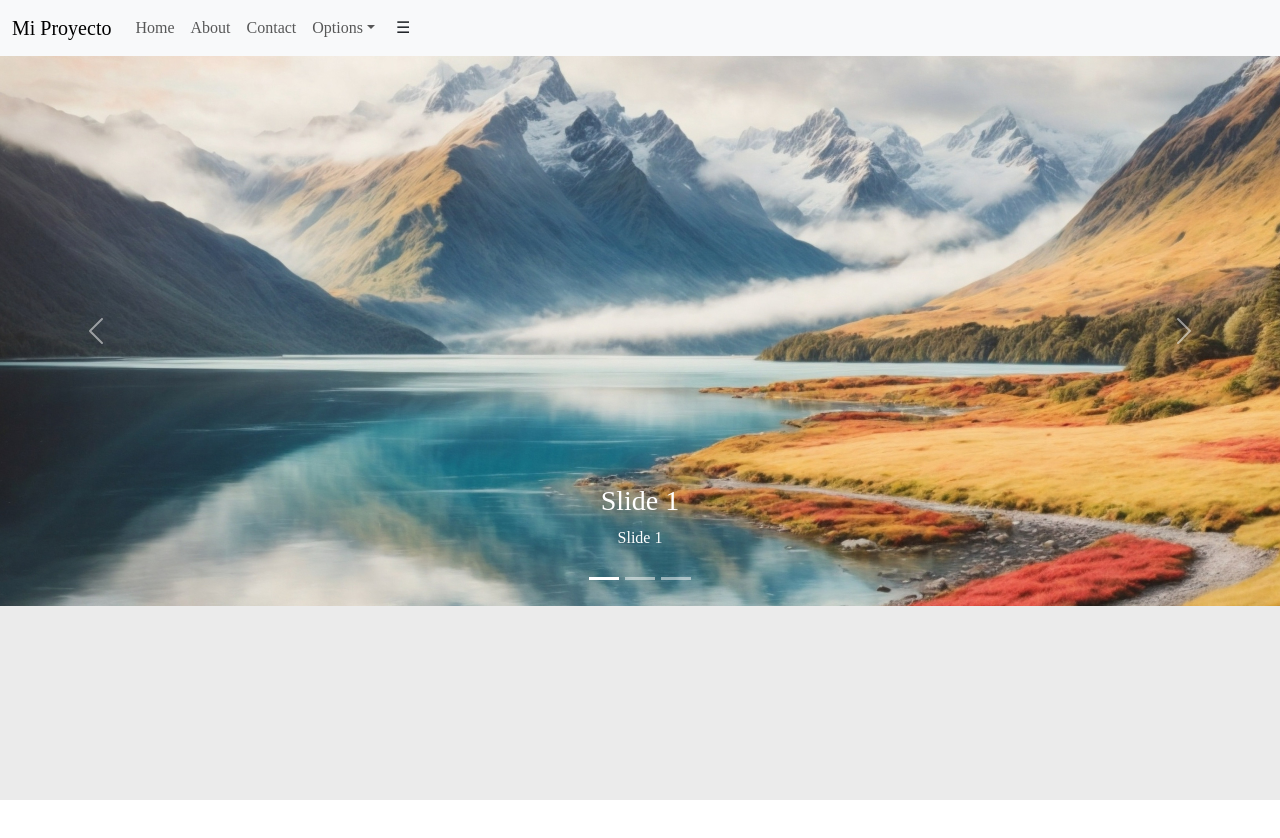
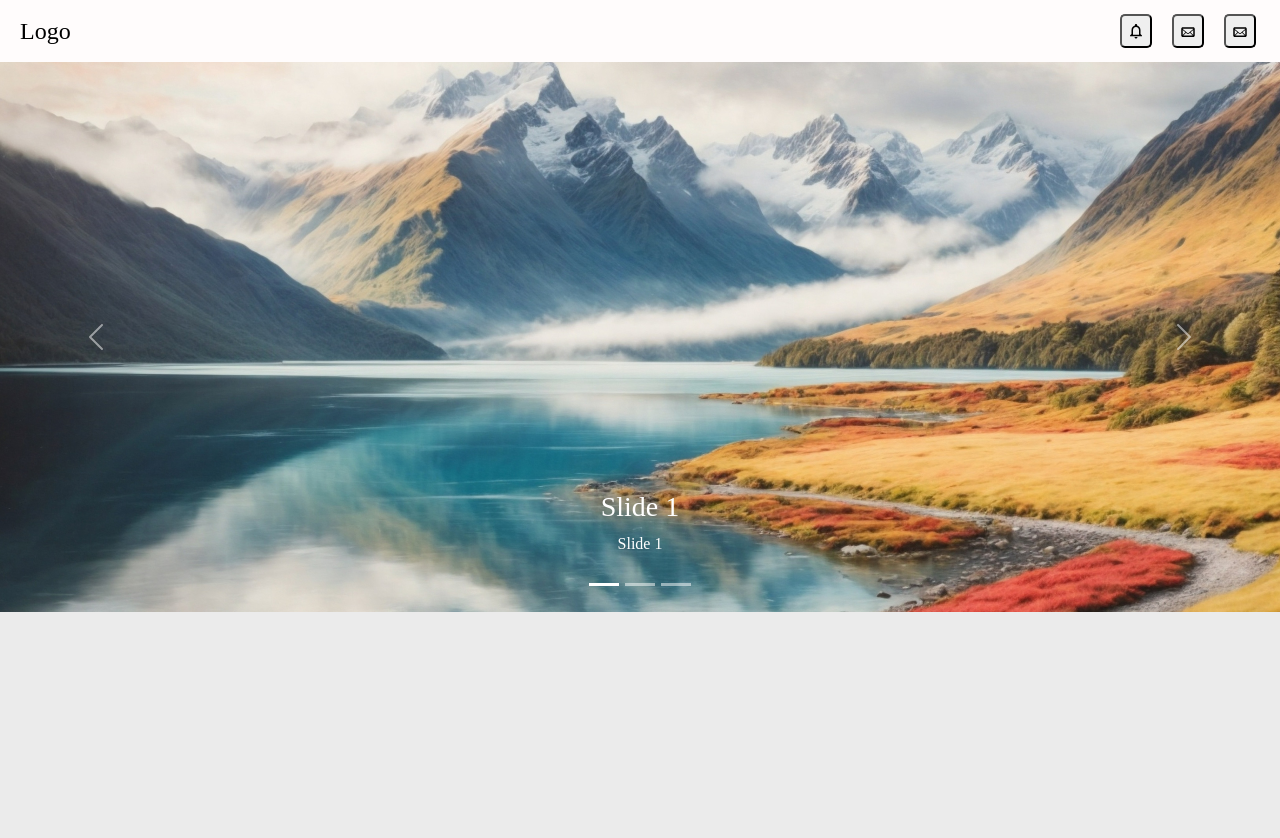
Before and after one commit to MarcoGamer304/ProyectoFrontEnd_React, a React (Create React App) app: page /mainPage in a window 1280 px wide. Shown: the top 838 px of the page. Before the commit the page ends 800 px from the top, so only its background shows below. Built offline with nearby package versions, Linux system fonts and the light colour scheme.

Commit message:
NavBar actualizada

```diff
--- a/src/App.jsx
+++ b/src/App.jsx
@@ -4,10 +4,14 @@ import MainPage from "./pages/MainPage"
 import ForgotPassword from "./pages/ForgotPassword"
 import { Route, Routes } from "react-router-dom"
 import './sources/Redirecciones.css'
+import './sources/App.css'
+import './sources/Index.css';
+import  NavBar  from "./pages/NavBar"
 
 function App() {
   return (
     <>
+  <NavBar/>
     <div className="containerElements">
         <Routes>
           <Route path="/" element={<Login />} />
--- a/src/pages/MainPage.jsx
+++ b/src/pages/MainPage.jsx
@@ -7,9 +7,7 @@ import carrousel2 from '../Assets/carrousel2.png';
 import carrousel3 from '../Assets/carrousel3.png';
 
 import {
-  Collapse, Navbar, NavbarToggler, NavbarBrand, Nav, NavItem, NavLink, UncontrolledDropdown, DropdownToggle,
-  DropdownMenu, DropdownItem, Button, Offcanvas, OffcanvasBody, OffcanvasHeader, Carousel, CarouselCaption,
-  CarouselControl, CarouselIndicators, CarouselItem } from 'reactstrap';
+  Carousel, CarouselCaption, CarouselControl, CarouselIndicators, CarouselItem } from 'reactstrap';
 
 const items = [
   {
@@ -33,11 +31,6 @@ const items = [
 ];
 
 export default function About(args) {
-  const [isOpen, setIsOpen] = useState(false);
-  const [offcanvasOpen, setOffcanvasOpen] = useState(false);
-
-  const toggleNavbar = () => setIsOpen(!isOpen);
-  const toggleOffcanvas = () => setOffcanvasOpen(!offcanvasOpen);
 
   const [activeIndex, setActiveIndex] = useState(0);
   const [animating, setAnimating] = useState(false);
@@ -77,70 +70,6 @@ export default function About(args) {
 
 
   return (
-
-    <div className='navbarBootstrap'>
-      <Navbar color="light" light expand="md">
-        <NavbarBrand href="/">Mi Proyecto</NavbarBrand>
-        <NavbarToggler onClick={toggleNavbar} />
-        <Collapse isOpen={isOpen} navbar>
-          <Nav className="ml-auto" navbar>
-            <NavItem>
-              <NavLink href="/home">Home</NavLink>
-            </NavItem>
-            <NavItem>
-              <NavLink href="/about">About</NavLink>
-            </NavItem>
-            <NavItem>
-              <NavLink href="/contact">Contact</NavLink>
-            </NavItem>
-            <UncontrolledDropdown nav inNavbar>
-              <DropdownToggle nav caret>
-                Options
-              </DropdownToggle>
-              <DropdownMenu >
-                <DropdownItem href="/option1">
-                  Option 1
-                </DropdownItem>
-                <DropdownItem href="/option2">
-                  Option 2
-                </DropdownItem>
-                <DropdownItem divider />
-                <DropdownItem href="/reset">
-                  Reset
-                </DropdownItem>
-              </DropdownMenu>
-            </UncontrolledDropdown>
-            <Button color="ligth" onClick={toggleOffcanvas} className="me-2">
-              &#9776;
-            </Button>
-          </Nav>
-        </Collapse>
-      </Navbar>
-
-      <Offcanvas isOpen={offcanvasOpen} toggle={toggleOffcanvas} direction="start">
-        <OffcanvasHeader toggle={toggleOffcanvas}>
-          Menú
-        </OffcanvasHeader>
-        <OffcanvasBody>
-          <Nav vertical>
-            <NavItem>
-              <NavLink href="/home">Home</NavLink>
-            </NavItem>
-            <NavItem>
-              <NavLink href="/about">About</NavLink>
-            </NavItem>
-            <NavItem>
-              <NavLink href="/contact">Contact</NavLink>
-            </NavItem>
-            <NavItem>
-              <NavLink href="/option1">Option 1</NavLink>
-            </NavItem>
-            <NavItem>
-              <NavLink href="/option2">Option 2</NavLink>
-            </NavItem>
-          </Nav>
-        </OffcanvasBody>
-      </Offcanvas>
     <div className='carrousel'>
       <Carousel
         activeIndex={activeIndex}
@@ -166,10 +95,5 @@ export default function About(args) {
         />
       </Carousel>
     </div>
-    </div>
-
-
-
-
   );
 };
--- /dev/null
+++ b/src/pages/NavBar.jsx
@@ -0,0 +1,32 @@
+import React, { useState } from 'react';
+import '../sources/NavBar.css';
+import { MdOutlineNotifications } from "react-icons/md";
+import { TiMail } from "react-icons/ti";
+
+function Example() {
+  const [isNavActive, setIsNavActive] = useState(false);
+
+  const toggleNav = () => {
+    setIsNavActive(!isNavActive);
+  };
+
+  return (
+    <div>
+      <nav>
+        <div className="logo">Logo</div>
+        <ul className={`nav-links ${isNavActive ? 'nav-links-active' : ''}`}>
+          <li><a href="#home"><button className="styled-button"><MdOutlineNotifications/></button></a></li>
+          <li><a href="#services"><button className="styled-button"><TiMail /></button></a></li>
+          <li><a href="#about"><button className="styled-button"><TiMail /></button></a></li>
+        </ul>
+        <div className="hiddenMenu" onClick={toggleNav}>
+          <div className="bar"></div>
+          <div className="bar"></div>
+          <div className="bar"></div>
+        </div>
+      </nav>
+    </div>
+  );
+}
+
+export default Example;
--- /dev/null
+++ b/src/sources/App.css
@@ -0,0 +1 @@
+/* App.css or your CSS file */
--- /dev/null
+++ b/src/sources/Index.css
@@ -0,0 +1,6 @@
+html, body, #root {
+    height: 100%;
+    margin: 0;
+    padding: 0;
+    width: 100%;
+  }
--- a/src/sources/MainPage.css
+++ b/src/sources/MainPage.css
@@ -1,3 +1,4 @@
+
 .carousel-item {
     transition: opacity 0.1s ease-in;
     transition: opacity 2s ease-in-out;
--- /dev/null
+++ b/src/sources/NavBar.css
@@ -0,0 +1,83 @@
+* {
+    margin: 0;
+    padding: 0;
+    box-sizing: border-box;
+}
+
+body {
+    font-family: Arial, sans-serif;
+}
+
+nav {
+    display: flex;
+    justify-content: space-between;
+    align-items: center;
+    background-color: #fffcfc;
+    padding: 10px 20px;
+}
+
+.logo {
+    color: rgb(0, 0, 0);
+    font-size: 24px;
+}
+
+.nav-links {
+    display: flex;
+    list-style: none;
+    margin: 4px;
+}
+
+.nav-links li {
+    margin-left: 20px;
+}
+
+.styled-button{
+    border-radius: 5px;
+    padding-left: 5px;
+    padding-right: 5px;
+    padding-bottom: 3px;
+}
+
+.nav-links a {
+    color: rgb(0, 0, 0);
+    text-decoration: none;
+    font-size: 18px;
+}
+
+.hiddenMenu {
+    display: none;
+    flex-direction: column;
+    cursor: pointer;
+}
+
+.hiddenMenu .bar {
+    width: 25px;
+    height: 3px;
+    background-color: rgb(0, 0, 0);
+    margin: 4px 0;
+}
+
+@media (max-width: 768px) {
+    .nav-links {
+        display: none;
+        position: absolute;
+        top: 60px;
+        right: 0;
+        background-color: #ffffff;
+        width: 100%;
+        flex-direction: column;
+    }
+
+    .nav-links.nav-links-active {
+        display: flex;
+    }
+
+    .nav-links li {
+        text-align: center;
+        margin: 15px 0;
+    }
+
+    .hiddenMenu {
+        display: flex;
+    }
+}
--- a/src/sources/Register.css
+++ b/src/sources/Register.css
@@ -4,18 +4,17 @@
     font-family: cursive;
 }
 
-body {
-    background-image: url('../Assets/fondoLogin.jpg');
-    background-size: cover;
-    background-position: center;
-    background-repeat: no-repeat;
-}
+
 
 .form-box-login {
     padding-top: 10px;
 }
 
 .contenedor-padre {
+    background-image: url('../Assets/fondoLogin.jpg');
+    background-size: cover;
+    background-position: center;
+    background-repeat: no-repeat;
     display: flex;
     justify-content: center;
     align-items: center;
```
Lines whose indentation alone changed are shown as unchanged.
